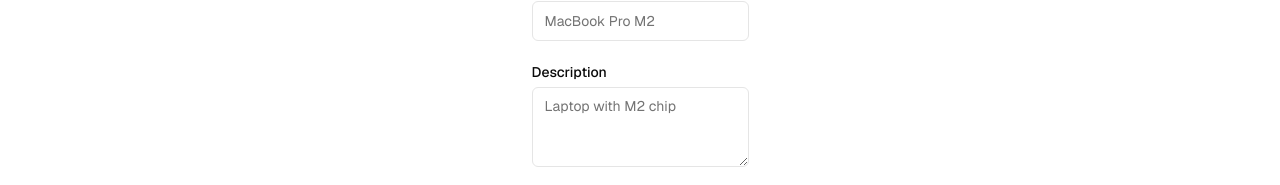
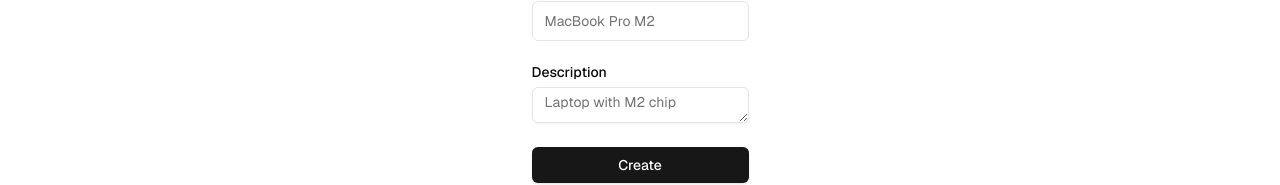
Before and after one commit to dalecb13/open-reviews, a Next.js app: page /offerings/create in a window 1280 px wide. Shown: the part 359-544 px from the top of the page. Built offline with nearby package versions, Linux system fonts and the light colour scheme; no server answers; the database is empty; what @radix-ui/themes would draw is missing.

Commit message:
added initial textarea element

```diff
--- /dev/null
+++ b/components/ui/textarea.tsx
@@ -0,0 +1,21 @@
+import * as React from "react";
+
+import { cn } from "@/lib/utils";
+
+const Textarea = React.forwardRef<HTMLTextAreaElement, React.ComponentProps<"textarea">>(
+  ({ className, ...props }, ref) => {
+    return (
+      <textarea
+        className={cn(
+          "flex h-9 w-full rounded-md border border-input bg-transparent px-3 py-1 text-base shadow-sm transition-colors file:border-0 file:bg-transparent file:text-sm file:font-medium file:text-foreground placeholder:text-muted-foreground focus-visible:outline-none focus-visible:ring-1 focus-visible:ring-ring disabled:cursor-not-allowed disabled:opacity-50 md:text-sm",
+          className,
+        )}
+        ref={ref}
+        {...props}
+      />
+    );
+  },
+);
+Textarea.displayName = "Textarea";
+
+export { Textarea };
```
